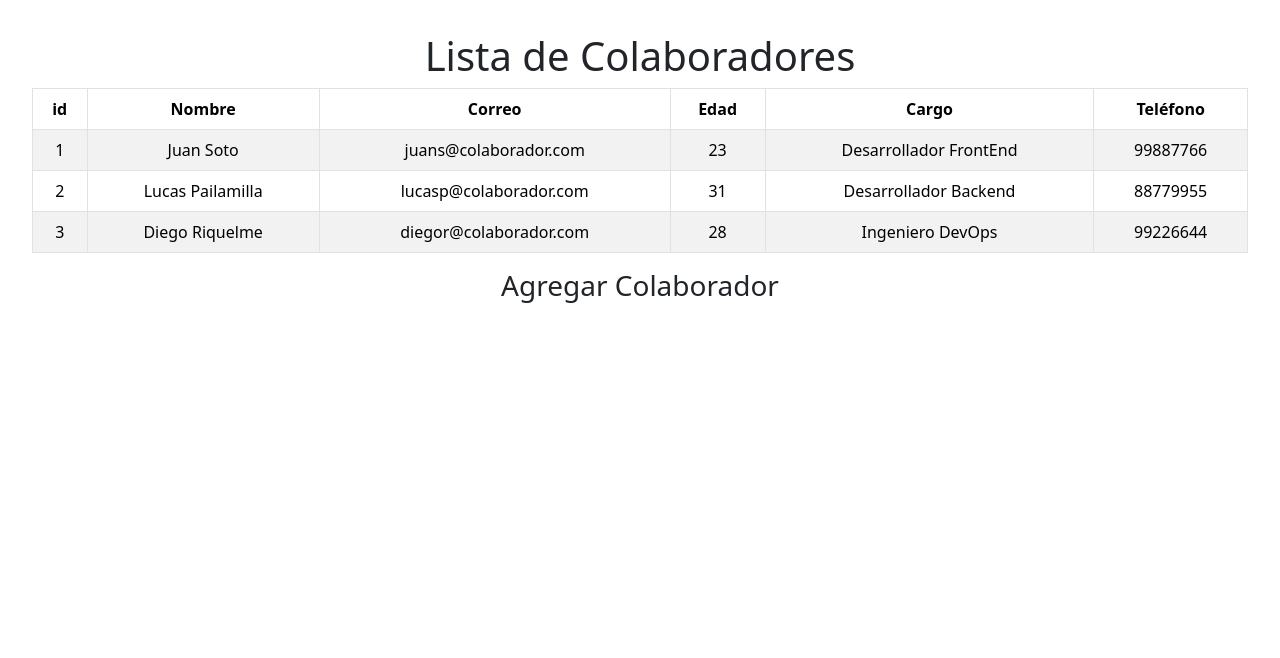
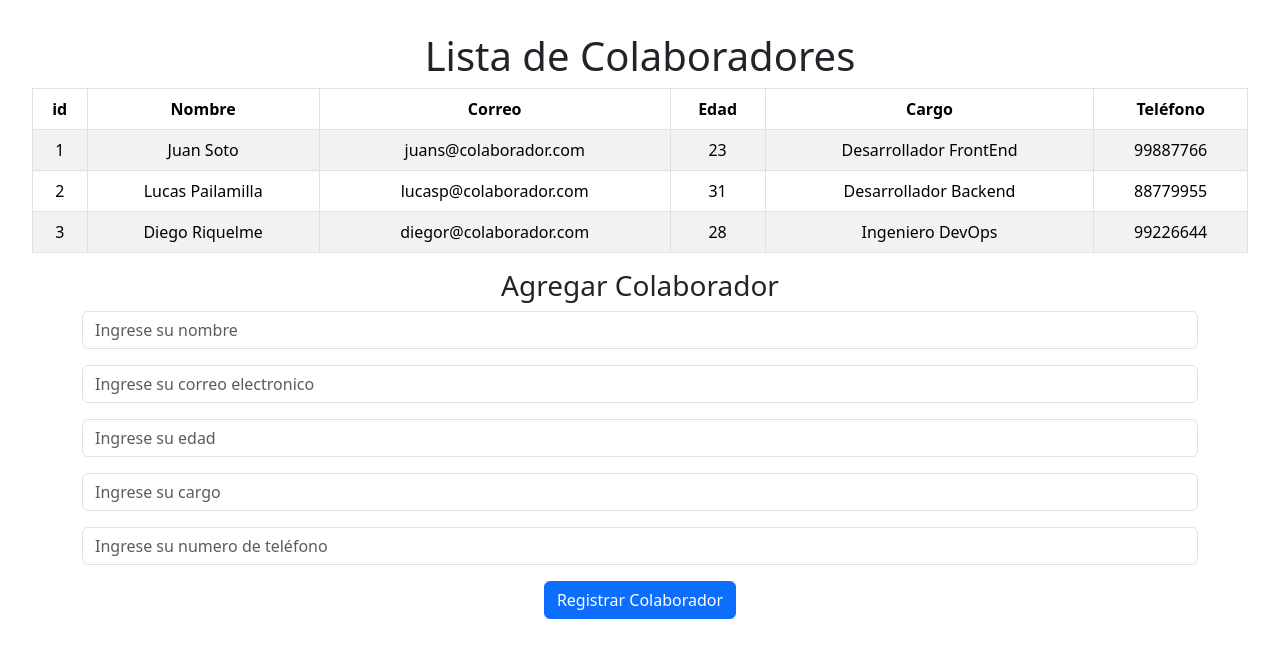
Before and after one commit to DomGP/Modulo04_Desafio_03_col, a React (Vite) app: page / in a window 1280 px wide. Shown: the top 658 px of the page. Built offline with nearby package versions, Linux system fonts and the light colour scheme.

Commit message:
agregar datos para ingresar en formulario

```diff
--- a/src/components/Formulario.jsx
+++ b/src/components/Formulario.jsx
@@ -1,9 +1,84 @@
+import { useState } from "react";
 const Formulario = () => {
-    return (
-        <>
 
-        </>
-    )
-}
+    const [colaborador, setColaborador] = useState({
+        nombre: "",
+        email: "",
+        edad: "",
+        cargo: "",
+        telefono: ""
+    });
+    const ingresoColab = (e) =>{
+        e.preventDefault()
+        setColaborador(e.target.value)
+    }
 
-export default Formulario
+  return (
+
+    <div className="container">
+      <form>
+        <div className="mb-3">
+          <input
+            type="text"
+            className="form-control"
+            id="exampleInputName1"
+            aria-describedby="nameHelp"
+            name="nombre"
+            value={colaborador.nombre}
+            placeholder="Ingrese su nombre"
+            onChange={ingresoColab}
+          />
+        </div>
+        <div className="mb-3">
+          <input
+            type="email"
+            className="form-control"
+            id="exampleInputEmail1"
+            name="email"
+            value={colaborador.email}
+            placeholder="Ingrese su correo electronico"
+            onChange={ingresoColab}
+          />
+        </div>
+        <div className="mb-3">
+          <input
+          type="text"
+          className="form-control"
+          id="exampleInputAge1"
+          name="edad"
+          value={colaborador.edad}
+          placeholder="Ingrese su edad"
+          onChange={ingresoColab}
+          />
+
+        </div>
+        <div className="mb-3">
+          <input
+          type="text"
+          className="form-control"
+          id="exampleInputAge1"
+          name="cargo"
+          value={colaborador.cargo}
+          placeholder="Ingrese su cargo"
+          onChange={ingresoColab} />
+        </div>
+        <div className="mb-3">
+          <input
+          type="text"
+          className="form-control"
+          id="exampleInputPhoneNumber1"
+          name="telefono"
+          value={colaborador.telefono}
+          placeholder="Ingrese su numero de teléfono"
+          onChange={ingresoColab} />
+        </div>
+        <button type="submit" className="btn btn-primary">
+          Registrar Colaborador
+        </button>
+      </form>
+      </div>
+
+  );
+};
+
+export default Formulario;
```
